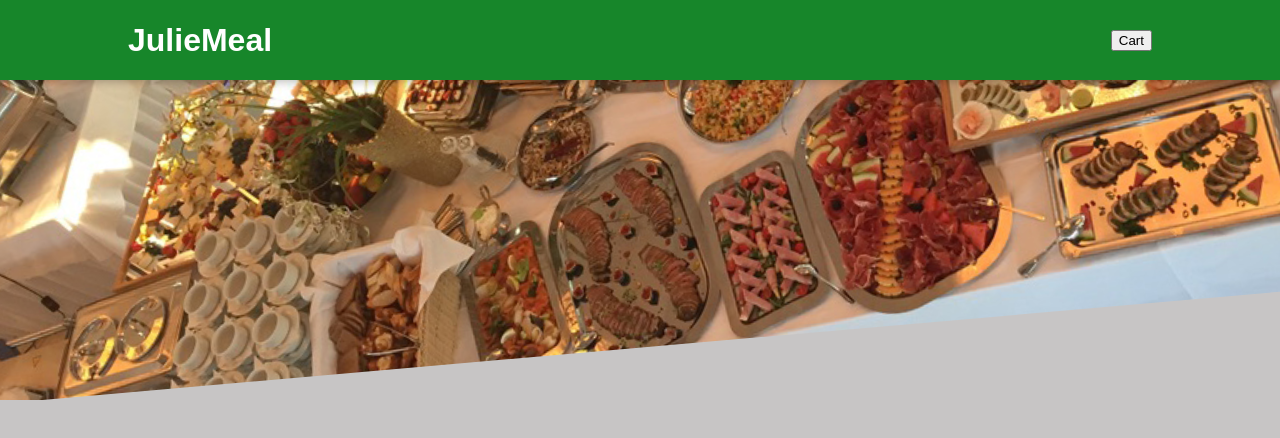
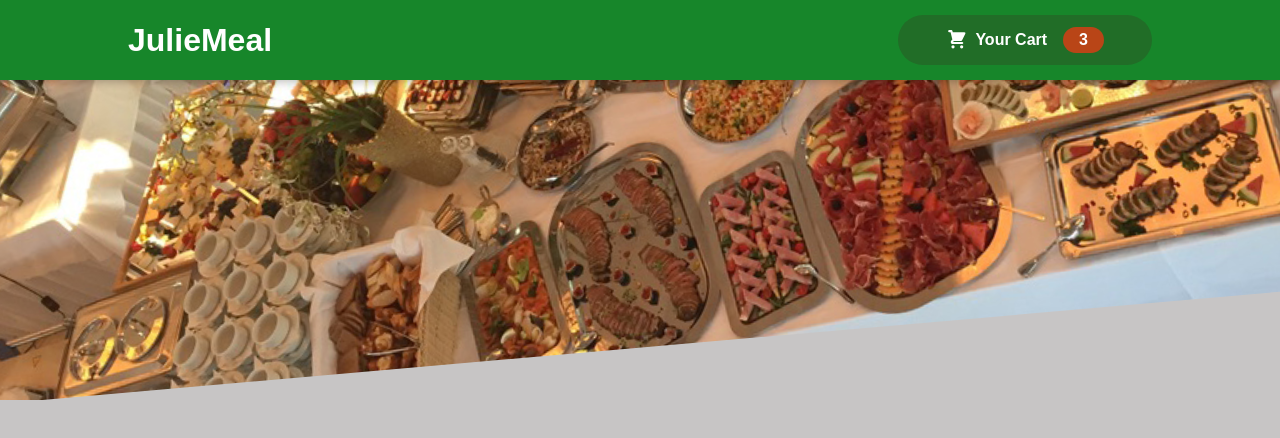
Before and after one commit to Cabraham1/food-order-App, a React (Create React App) app: page / in a window 1280 px wide. Shown: the top 438 px of the page. Built offline with nearby package versions, Linux system fonts and the light colour scheme.

Commit message:
Add cart button

```diff
--- /dev/null
+++ b/src/components/Carts/CartIcon.js
@@ -0,0 +1,13 @@
+const CartIcon = () => {
+  return (
+    <svg
+      xmlns="http://www.w3.org/2000/svg"
+      viewBox="0 0 20 20"
+      fill="currentColor"
+    >
+      <path d="M3 1a1 1 0 000 2h1.22l.305 1.222a.997.997 0 00.01.042l1.358 5.43-.893.892C3.74 11.846 4.632 14 6.414 14H15a1 1 0 000-2H6.414l1-1H14a1 1 0 00.894-.553l3-6A1 1 0 0017 3H6.28l-.31-1.243A1 1 0 005 1H3zM16 16.5a1.5 1.5 0 11-3 0 1.5 1.5 0 013 0zM6.5 18a1.5 1.5 0 100-3 1.5 1.5 0 000 3z" />
+    </svg>
+  );
+};
+
+export default CartIcon;
--- a/src/components/Layout/Header.js
+++ b/src/components/Layout/Header.js
@@ -1,15 +1,16 @@
 import React from "react";
 import classes from "./Header.module.css";
 import MealImage from "../../assets/meals.jpg";
+import HeaderCartButton from "./HeaderCartButton";
 
 const Header = (props) => {
   return (
     <React.Fragment>
       <header className={classes.header}>
         <h1>JulieMeal</h1>
-        <button>Cart</button>
+        <HeaderCartButton />
       </header>
-      <div className={classes['main-image']}>
+      <div className={classes["main-image"]}>
         <img src={MealImage} alt="a table full of different meals" />
       </div>
     </React.Fragment>
--- /dev/null
+++ b/src/components/Layout/HeaderCartButton.js
@@ -0,0 +1,19 @@
+import React from "react";
+import CartIcon from "../Carts/CartIcon";
+import classes from "./HeaderCartButton.module.css"
+
+const HeaderCartButton = (props) => {
+  return (
+    <button className={classes.button}>
+      <span className={classes.icon}>
+        <CartIcon/>
+      </span>
+      <span>Your Cart</span>
+      <span className={classes.badge}>
+        3
+      </span>
+    </button>
+  );
+};
+
+export default HeaderCartButton;
--- /dev/null
+++ b/src/components/Layout/HeaderCartButton.module.css
@@ -0,0 +1,64 @@
+.button {
+  cursor: pointer;
+  font: inherit;
+  border: none;
+  background-color: #216d27;
+  color: white;
+  padding: 0.75rem 3rem;
+  display: flex;
+  justify-content: space-around;
+  align-items: center;
+  border-radius: 25px;
+  font-weight: bold;
+}
+
+.button:hover,
+.button:active {
+  background-color: #fffcfa;
+    color: rgb(0, 0, 0);
+}
+
+.icon {
+  width: 1.35rem;
+  height: 1.35rem;
+  margin-right: 0.5rem;
+}
+
+.badge {
+  background-color: #b94517;
+  padding: 0.25rem 1rem;
+  border-radius: 25px;
+  margin-left: 1rem;
+  font-weight: bold;
+}
+
+.button:hover .badge,
+.button:active .badge {
+  background-color: #92320c;
+}
+
+.bump {
+  animation: bump 300ms ease-out;
+}
+
+@keyframes bump {
+  0% {
+    transform: scale(1);
+  }
+
+  10% {
+    transform: scale(0.9);
+  }
+
+  30% {
+    transform: scale(1.1);
+  }
+
+  50% {
+    transform: scale(1.15);
+  }
+
+  100% {
+    transform: scale(1);
+  }
+}
```
